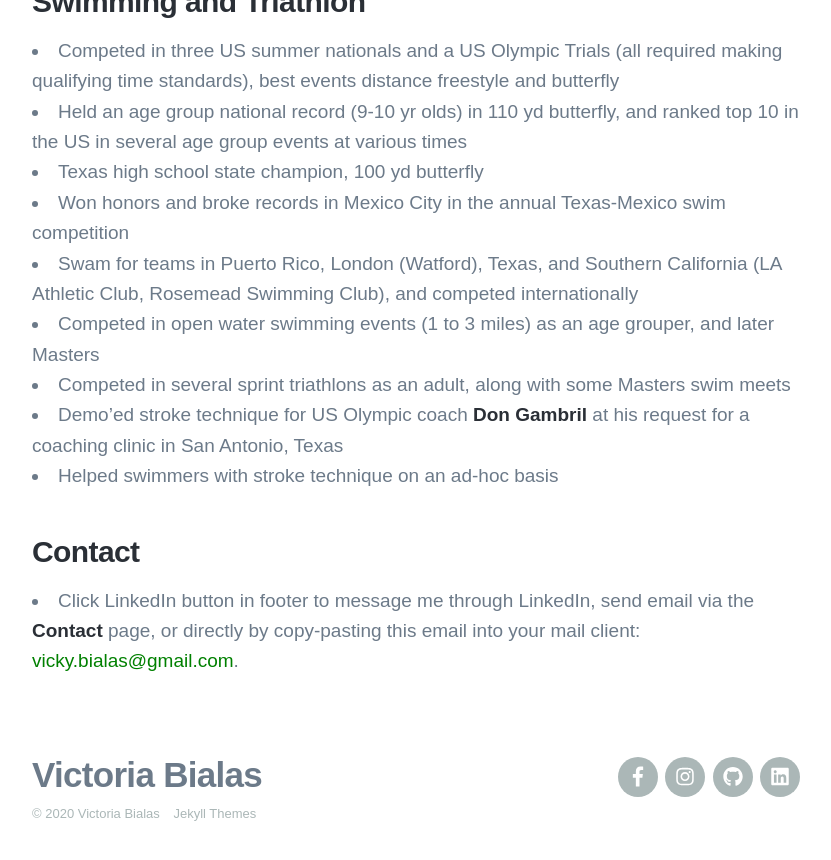
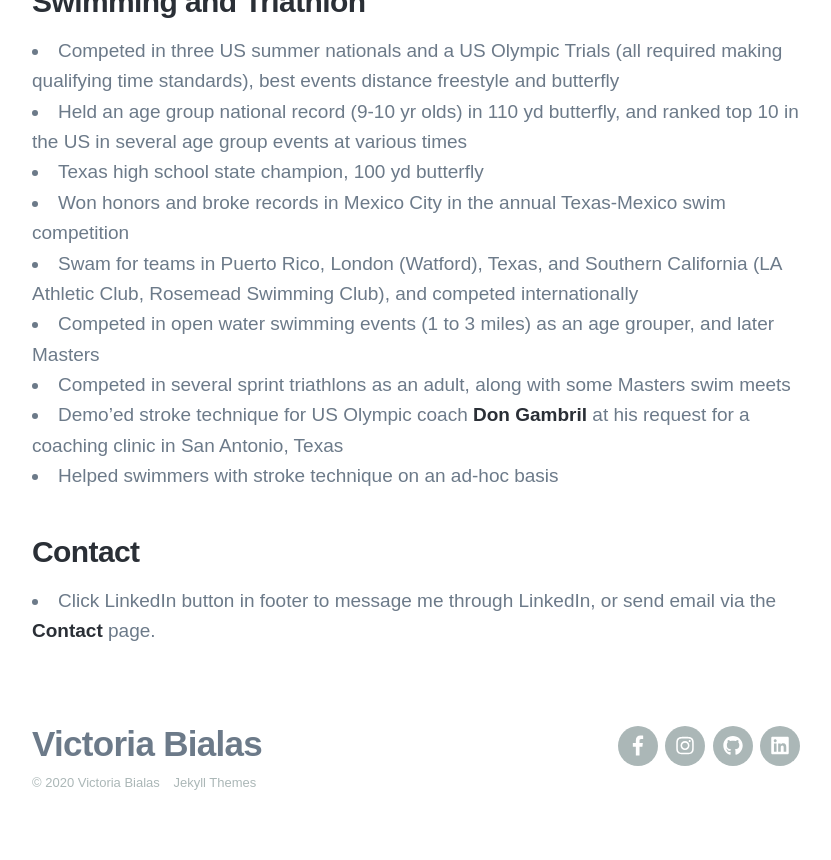
Before and after one commit to londoncalling/slow-motion-stories, a Jekyll site: the page built from _pages/portfolio-rowing.md, in a window 1280 px wide and 900 px high, scrolled down 1444 px. Shown: the top 860 px of the window, without its empty margins (224-1055 px from the left). Built offline with Jekyll 4.4.1, drawn with Linux system fonts in a browser that asks for light colours; nearby versions of some CDN libraries; some web fonts are replaced.

Commit message:
removed email address from rowing page
Signed-off-by: Victoria Bialas <vicky@confluent.io>

```diff
--- a/_pages/portfolio-rowing.md
+++ b/_pages/portfolio-rowing.md
@@ -40,4 +40,4 @@ featured_image: /images/demo/demo-landscape.jpg
 
 ### Contact
 
-- Click LinkedIn button in footer to message me through LinkedIn, send email via the [Contact](contact.html) page, or directly by copy-pasting this email into your mail client: <font color="green">vicky.bialas@gmail.com</font>.
+- Click LinkedIn button in footer to message me through LinkedIn, or send email via the [Contact](contact.html) page.
```
